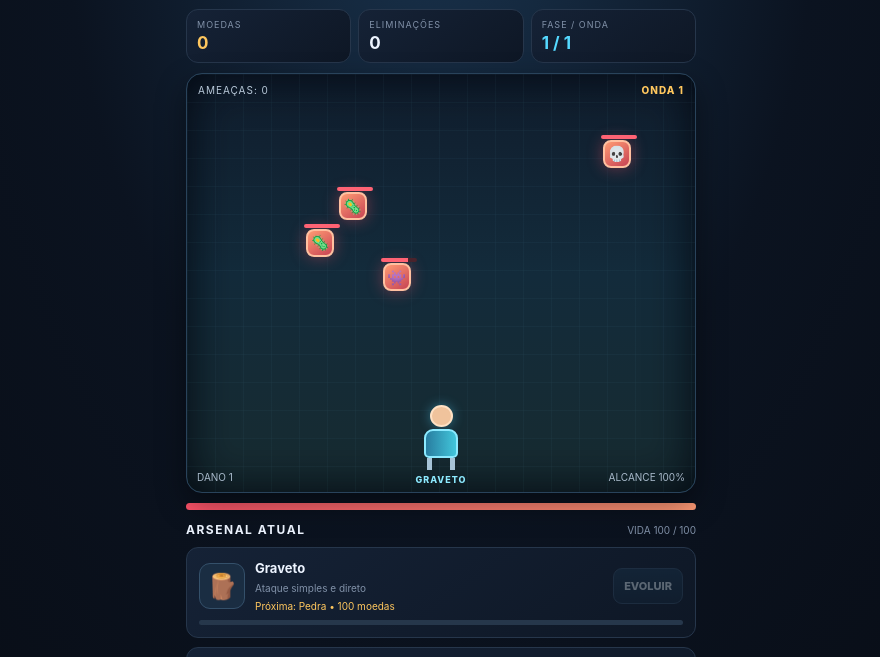
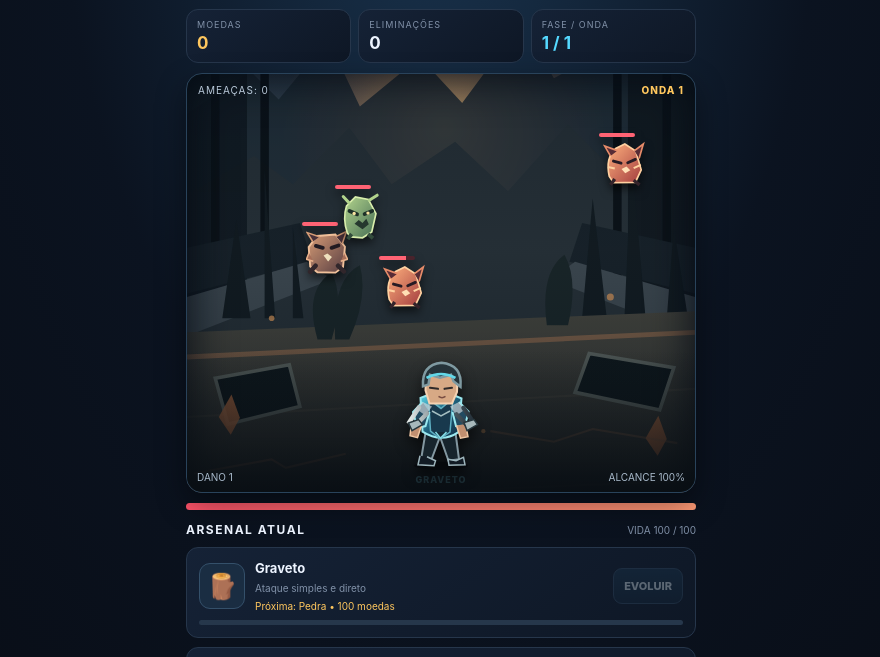
Before and after one commit to Guto157/arsenal-idle, a plain HTML site: page index.html in a window 1280 px wide. Shown: the part 63-720 px from the top of the page, without its empty margins (199-1079 px from the left). Drawn offline with Linux system fonts and the light colour scheme.

Commit message:
art: substituir arena geometrica por arte ilustrada

```diff
--- a/index.html
+++ b/index.html
@@ -10,12 +10,12 @@
 *{box-sizing:border-box}body{margin:0;background:radial-gradient(ellipse at 50% -10%,#1a3550 0%,#0b1320 42%,#070a11 100%);color:var(--text);font-family:Inter,system-ui,Segoe UI,Arial,sans-serif;min-height:100vh;padding:12px 12px 24px}
 .app{width:min(100%,510px);margin:auto}.top{display:flex;justify-content:space-between;align-items:center;margin:3px 2px 12px}.brand{font-size:12px;letter-spacing:3px;color:var(--cyan);font-weight:900}.brand b{display:block;font-size:23px;letter-spacing:1.5px;color:#fff;margin-top:2px}.save{font-size:10px;color:var(--green);border:1px solid #245943;padding:6px 9px;border-radius:20px}
 .stats{display:grid;grid-template-columns:repeat(3,1fr);gap:7px;margin-bottom:10px}.stat,.panel{background:linear-gradient(145deg,#152236,#0e1725);border:1px solid var(--line);border-radius:12px}.stat{padding:9px 10px}.stat small{display:block;color:var(--muted);font-size:9px;letter-spacing:1px;text-transform:uppercase}.stat strong{font-size:17px;display:block;margin-top:3px}.gold{color:var(--gold)}.cyan{color:var(--cyan)}.red{color:var(--red)}
-.arena{position:relative;height:390px;overflow:hidden;border:1px solid #29435b;border-radius:16px;background:linear-gradient(180deg,#101d2d 0%,#132b3b 48%,#172b30 100%);box-shadow:inset 0 0 45px #030811,0 12px 30px #0006}
-.arena:before{content:"";position:absolute;inset:0;background-image:linear-gradient(#6db8d00b 1px,transparent 1px),linear-gradient(90deg,#6db8d00b 1px,transparent 1px);background-size:28px 28px;pointer-events:none}
+.arena{position:relative;height:390px;overflow:hidden;border:1px solid #29435b;border-radius:16px;background:#111a23 url('assets/arena-background.svg') center center/cover no-repeat;box-shadow:inset 0 0 45px #030811,0 12px 30px #0006}
+.arena:before{content:"";position:absolute;inset:0;background:linear-gradient(180deg,#07111a33,#07111a05 42%,#07111a77);pointer-events:none;z-index:1}.arena:after{content:"";position:absolute;inset:auto 0 0;height:34%;background:linear-gradient(0deg,#080d12c9,transparent);pointer-events:none;z-index:1}
 .hud{position:absolute;top:10px;left:11px;right:11px;display:flex;justify-content:space-between;z-index:3;font-size:10px;color:#b9c9d9;text-transform:uppercase;letter-spacing:1px}.wave{color:var(--gold);font-weight:800}
-.enemy{position:absolute;width:28px;height:28px;border-radius:8px;background:linear-gradient(145deg,#ff9b73,#c74354);border:2px solid #ffc0a0;box-shadow:0 0 16px #ff526766;display:grid;place-items:center;font-size:15px;z-index:2;transition:filter .1s}.enemy.boss{width:48px;height:48px;border-radius:13px;font-size:25px;background:linear-gradient(145deg,#c47cff,#5b3db0);border-color:#dfbaff;box-shadow:0 0 28px #a46bff99}
+.enemy{position:absolute;width:42px;height:48px;display:grid;place-items:center;z-index:2;transition:filter .1s;filter:drop-shadow(0 5px 5px #0009)}.enemy.boss{width:68px;height:76px;filter:drop-shadow(0 0 13px #b36cffaa)}.enemy-art{width:100%;height:100%;object-fit:contain;overflow:visible}.enemy.boss .enemy-art{width:100%;height:100%}
 .hpbar{position:absolute;top:-7px;left:-4px;width:36px;height:4px;background:#49232c;border-radius:5px;overflow:hidden}.hpbar i{display:block;height:100%;background:#ff6374}
-.player{position:absolute;bottom:22px;left:50%;transform:translateX(-50%);width:58px;height:65px;z-index:4;display:flex;align-items:center;flex-direction:column}.head{width:23px;height:23px;border-radius:50%;background:#f0c39c;border:2px solid #ffe1c4;box-shadow:0 0 12px #55d9ff66}.bodyman{width:34px;height:31px;background:linear-gradient(90deg,#287da0,#42c6db);border:2px solid #8ceaff;border-radius:9px 9px 5px 5px;margin-top:2px}.legs{width:28px;height:13px;border-left:5px solid #a7c4d8;border-right:5px solid #a7c4d8}
+.player{position:absolute;bottom:20px;left:50%;transform:translateX(-50%);width:92px;height:116px;z-index:4;display:flex;align-items:center;justify-content:center;filter:drop-shadow(0 7px 7px #0009)}.hero-art{width:100%;height:100%;object-fit:contain;overflow:visible}
 .weapon-label{position:absolute;bottom:7px;left:50%;transform:translateX(-50%);font-size:9px;letter-spacing:1px;color:#8deaff;white-space:nowrap;font-weight:800}
 .projectile{position:absolute;width:7px;height:13px;border-radius:5px;background:#ffe18b;box-shadow:0 0 12px #ffc75e;z-index:3;pointer-events:none}
 .hit{position:absolute;color:#fff;font-size:12px;font-weight:900;text-shadow:0 1px 5px #000;z-index:5;pointer-events:none;animation:rise .55s forwards}@keyframes rise{to{transform:translateY(-24px);opacity:0}}
@@ -40,7 +40,7 @@ button{font:inherit;border:1px solid #36516b;border-radius:9px;background:linear
 </section>
 <section class="arena" id="arena">
  <div class="hud"><span id="enemyCount">AMEAÇAS: 0</span><span class="wave" id="waveLabel">ONDA 1</span></div>
- <div class="player" id="player"><div class="head"></div><div class="bodyman"></div><div class="legs"></div></div>
+ <div class="player" id="player"><img class="hero-art" src="assets/hero.svg" alt="Combatente"></div>
  <div class="weapon-label" id="weaponLabel">GRAVETO</div>
  <div class="bottom-hud"><span id="weaponDamage">DANO 1</span><span id="rangeLabel">ALCANCE 100%</span></div>
 </section>
@@ -107,7 +107,7 @@ $('resetBtn').onclick=()=>{if(confirm('Apagar todo o progresso e começar do zer
 function spawn(){
  let boss=s.wave%5===0&&spawned===0,scale=1+(s.stage-1)*.48+(s.wave-1)*.13;
  let hp=(boss?180:16+spawned*2)*scale, speed=(boss?17:23+Math.random()*17)*(1+(s.stage-1)*.04);
- let el=document.createElement('div');el.className='enemy'+(boss?' boss':'');el.textContent=boss?'👹':['👾','💀','🦠','👺'][Math.floor(Math.random()*4)];
+ let el=document.createElement('div');el.className='enemy'+(boss?' boss':'');let art=boss?'boss.svg':['enemy-raider.svg','enemy-ghoul.svg','enemy-brute.svg'][Math.floor(Math.random()*3)];el.innerHTML='<img class="enemy-art" src="assets/'+art+'" alt="Inimigo">';
  let x=18+Math.random()*(arena.clientWidth-55);el.style.left=x+'px';el.style.top='42px';
  let bar=document.createElement('div');bar.className='hpbar';let fill=document.createElement('i');bar.append(fill);el.append(bar);arena.append(el);
  enemies.push({el,x,y:42,hp,maxHp:hp,speed,boss,damage:boss?28:12});
```
Also changed, not shown: assets/arena-background.svg (added), assets/boss.svg (added), assets/enemy-brute.svg (added), assets/enemy-ghoul.svg (added), assets/enemy-raider.svg (added), assets/hero.svg (added), 1 other file.
